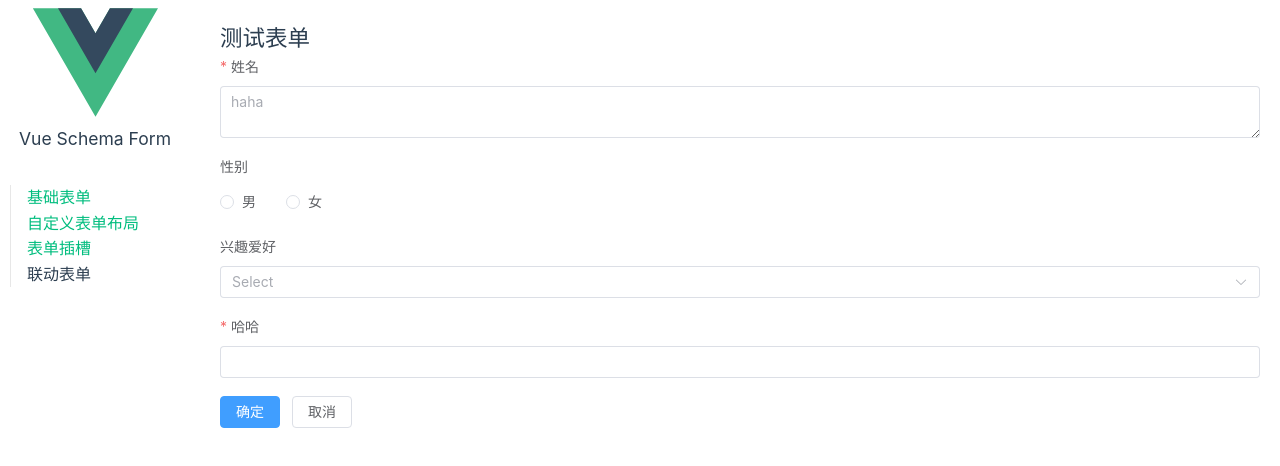
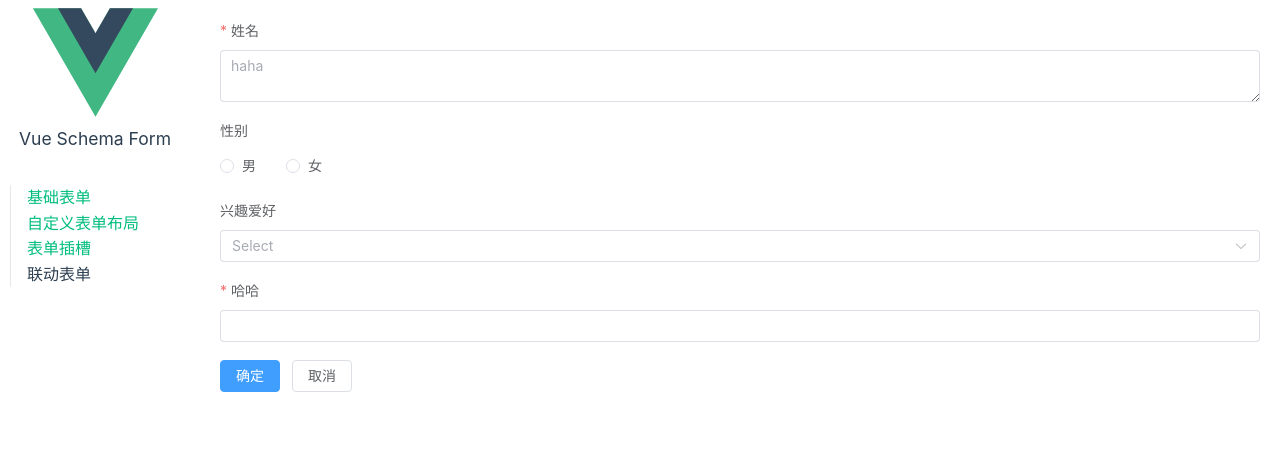
Before and after one commit to skjgithub950423/vue-schema-form, a Vue app: page /dependency in a window 1280 px wide. Shown: the top 466 px of the page. Built offline with nearby package versions, Linux system fonts and the light colour scheme.

Commit message:
feat: 更新README

```diff
--- a/src/views/DependencyForm.vue
+++ b/src/views/DependencyForm.vue
@@ -153,9 +153,6 @@ const proFormRef = ref<FormInstance>()
       :initialValue="{ title: 'cccccc' }"
       :gutter="5"
     >
-      <template #header>
-        <h1>测试表单</h1>
-      </template>
     </SchemaForm>
   </main>
 </template>
```
Also changed, not shown: 1 other file (tests, documents, lock files or other folders).
